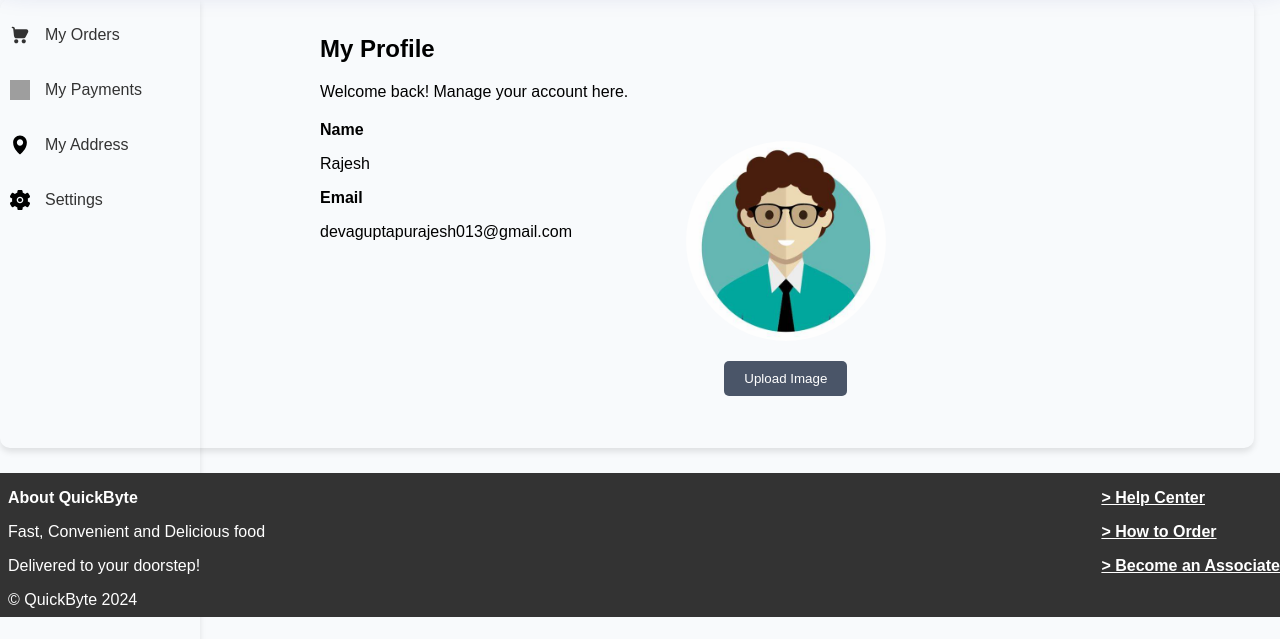
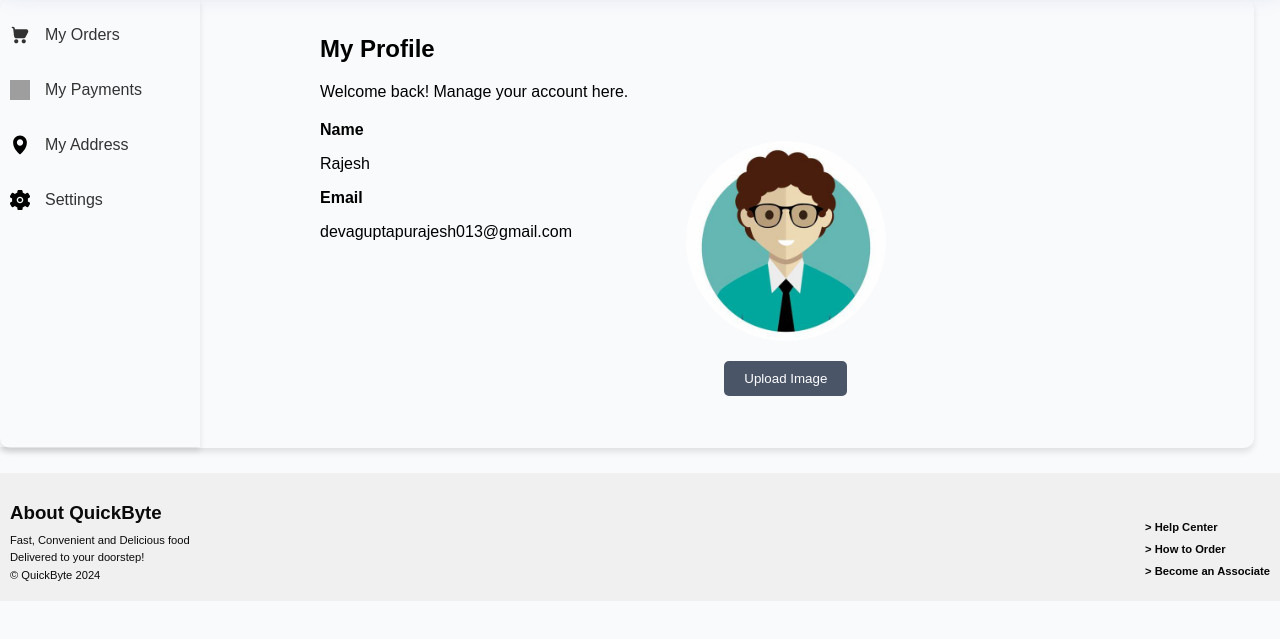
Before and after one commit to TechHubHQ/QuickByte, a Flask app: page /profile in a window 1280 px wide. Shown: the part 161-800 px from the top of the page. Run offline with Flask 3, Linux system fonts and the light colour scheme; a user stored in the database is signed in; grey boxes are pictures that could not be loaded.

Commit message:
Updated footer color in profile page & associate page bg color

```diff
--- a/Frontend/Static/styles/Associate.css
+++ b/Frontend/Static/styles/Associate.css
@@ -1,5 +1,5 @@
 body {
-    background: linear-gradient(to right, #ff8177, #ff867a);
+    background: linear-gradient(to right, #333333, #aaa);
     font-family: Arial;
   }
 
--- a/Frontend/Static/styles/Profile.css
+++ b/Frontend/Static/styles/Profile.css
@@ -79,7 +79,7 @@ nav a img {
   height: calc(100% - 80px);
   width: 200px;
   box-shadow: 0px 4px 6px rgba(0, 0, 0, 0.1);
-  height: 210%;
+  height: 56%;
 }
 
 .sidebar-padding {
@@ -237,45 +237,50 @@ nav a img {
   background-color: #2d3748;
 }
 
-/*footer*/
-
+/* Footer */
 footer {
-  background: #333;
-  color: #fff;
+  background-color: rgb(240, 240, 240);
+  color: rgb(10, 10, 10);
+  text-align: center;
+  padding: 10px;
   display: flex;
   justify-content: space-between;
-  position: relative;
-  width: 100%;
-  bottom: 0;
-  left: 0;
-  right: 0;
 }
 
 .footer-left {
-  width: 80%;
+  flex: 1;
+  text-align: left;
+  margin-bottom: 10px;
 }
 
 .footer-left h3 {
-  font-size: 1rem;
-  font-weight: bold;
-  margin-bottom: 1rem;
-  margin-left: 0.5em;
+  margin-bottom: 10px;
 }
 
 .footer-left p {
-  margin-bottom: 0.5rem;
-  margin-left: 0.5em;
+  margin: 0;
+  font-size: 70%;
+}
+
+.footer-left p + p {
+  margin-top: 0.5em;
+}
+
+
+.footer-right {
+  margin-top: 3%;
+  display: flex;
+  flex-direction: column;
+  align-items: flex-start;
+  gap: 10px;
+  font-size: 70%;
 }
 
 .footer-right a {
-  display: block;
-  color: #fff;
-  margin-top: 1em;
+  color: rgb(6, 6, 6);
+  text-decoration: none;
 }
 
-.footer-right a:hover {
-  text-decoration: underline;
-}
 
 /* Mobile */
 
@@ -306,10 +311,6 @@ footer {
       display: flex;
   }
 
-  footer{
-    position: fixed;
-  }
-
 }
 
 @media (max-width: 1000px) {
```
